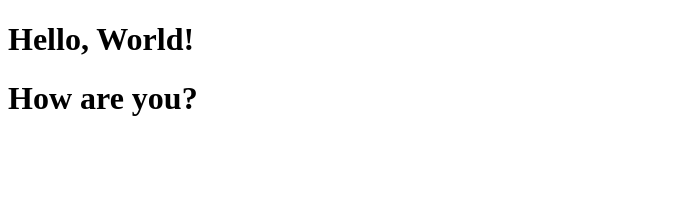
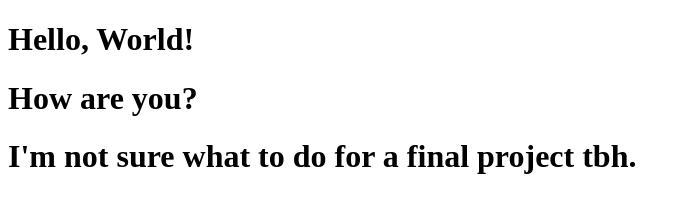
Before and after one commit to nmontales/first-project, a plain HTML site: page index.html in a window 1280 px wide. Shown: the whole page, without its empty margins (0-690 px from the left). Drawn offline with Linux system fonts and the light colour scheme.

Commit message:
edited the index.html file

```diff
--- a/index.html
+++ b/index.html
@@ -8,5 +8,6 @@
 <body>
     <h1>Hello, World!</h1>
     <h1>How are you?</h1>
+    <h1>I'm not sure what to do for a final project tbh.</h1>
 </body>
 </html>
```
